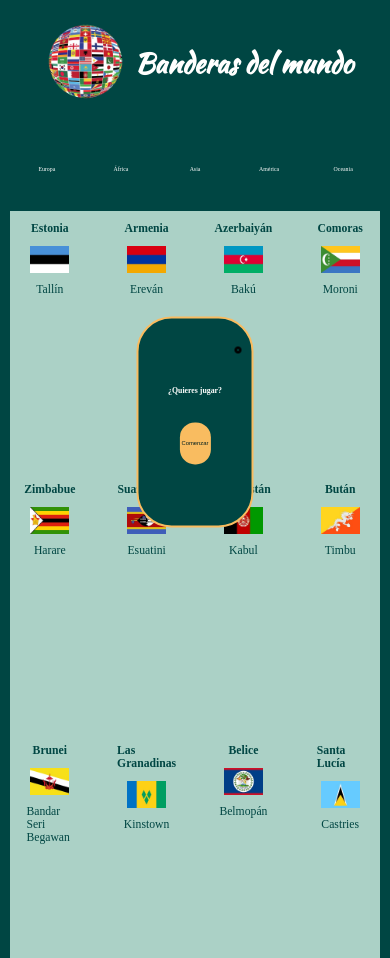
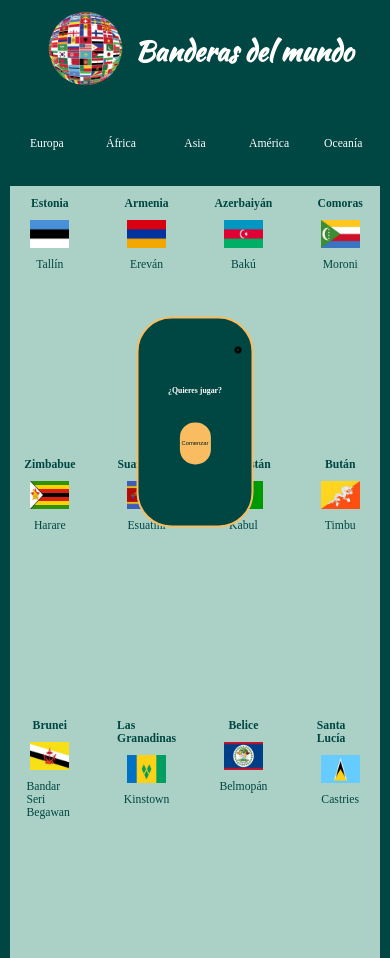
Before and after one commit to SpikeSoap/Flag_Quiz, a plain HTML site: page index.html in a window 390 px wide. Shown: the top 958 px of the page. Drawn offline with Linux system fonts and the light colour scheme.

Commit message:
Letras menú nav

```diff
--- a/styles/estilos.css
+++ b/styles/estilos.css
@@ -341,10 +341,8 @@
 @media (max-width: 767px) {
     .header-index {
         width: 100%;
-        height: 15vh;
+        height: 12vh;
     }
-
-
 
     .header-index_figure{
         width: 25%;
@@ -355,7 +353,7 @@
     }
 
     .main-index_ul_li{
-        font-size: 1.5vw;
+        font-size: 3vw;
     }
 
     .btn-close {
@@ -387,7 +385,6 @@
 
     .botonera {
         height: 100%;
-        /* padding-block-start: 5%; */
         display: flex;
         flex-flow: column;
         justify-content: space-around;
```
